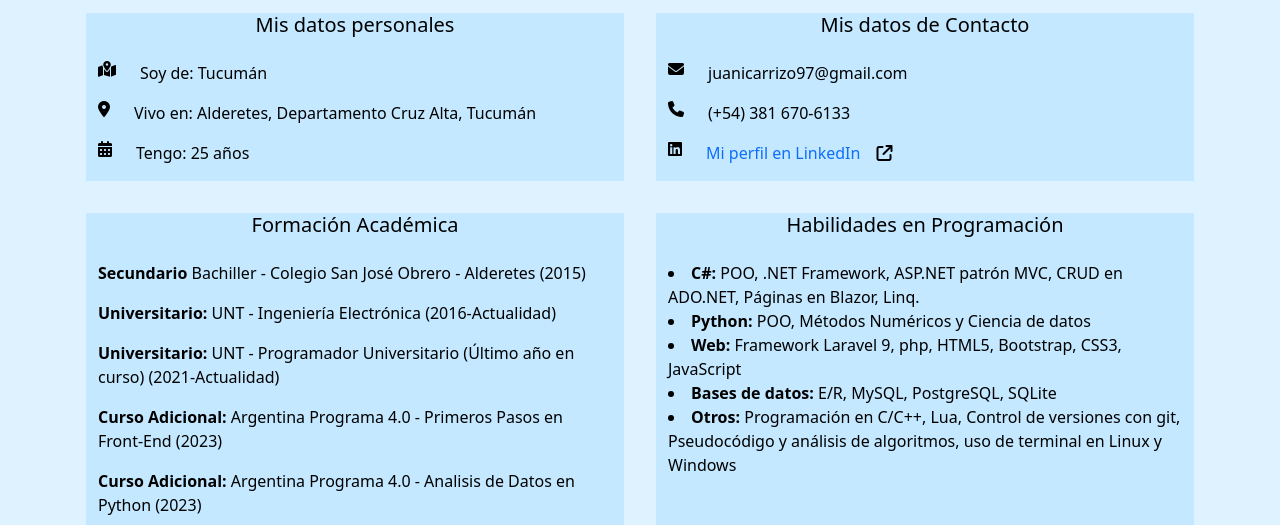
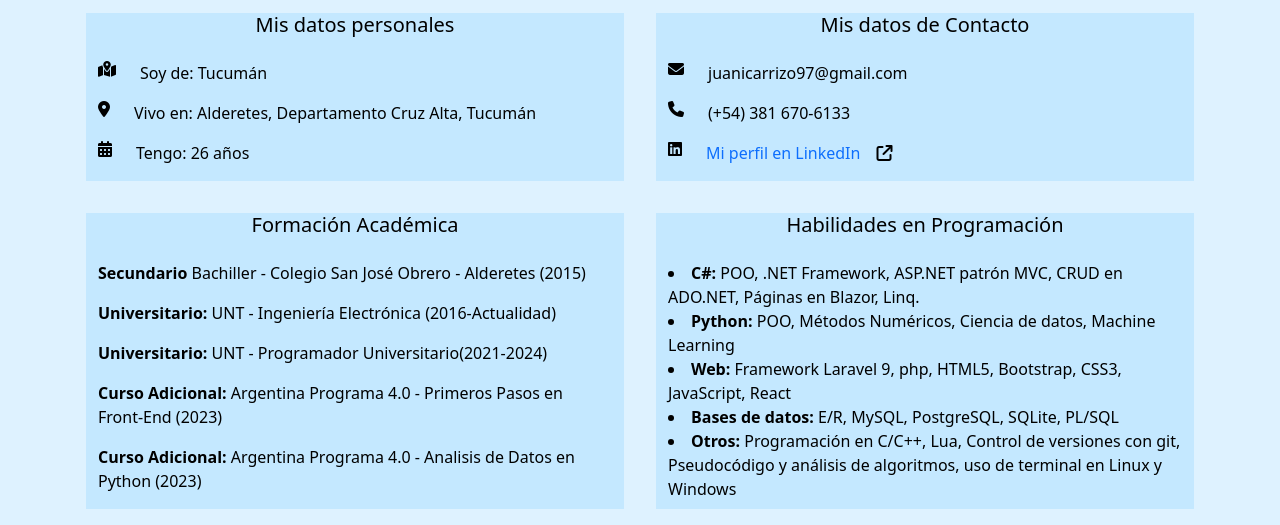
Before and after one commit to juani981/juani981.github.io, a website: page index.html in a window 1280 px wide. Shown: the part 275-800 px from the top of the page. Drawn offline with nearby package versions, Linux system fonts and the light colour scheme.

Commit message:
información personal y experiencia actualizadas

```diff
--- a/index.html
+++ b/index.html
@@ -99,7 +99,7 @@
             </ul>
             <ul class="row list-unstyled text-left">
                 <li class="col-auto fa-solid fa-calendar-days"></li>
-                <li class="col text-start" id="edad">Tengo: 25 años</li>
+                <li class="col text-start" id="edad">Tengo: 26 años</li>
             </ul>
         </article>
         <article class="col-md columnas-decoradas" id="redes-sociales">
@@ -125,16 +125,16 @@
             <h5 class="text-center">Formación Académica</h5>
             <p><strong>Secundario</strong> Bachiller - Colegio San José Obrero - Alderetes (2015)</p>
             <p><strong>Universitario:</strong> UNT - Ingeniería Electrónica (2016-Actualidad)</p>
-            <p><strong>Universitario:</strong> UNT - Programador Universitario (Último año en curso) (2021-Actualidad)</p>
+            <p><strong>Universitario:</strong> UNT - Programador Universitario(2021-2024)</p>
             <p><strong>Curso Adicional:</strong> Argentina Programa 4.0 - Primeros Pasos en Front-End (2023)</p>
             <p><strong>Curso Adicional:</strong> Argentina Programa 4.0 - Analisis de Datos en Python (2023)</p>
         </article>
         <article class="col-md columnas-decoradas" id="Formacion-academica">
             <h5 class="text-center">Habilidades en Programación</h5>
             <li><strong>C#:</strong> POO, .NET Framework, ASP.NET patrón MVC, CRUD en ADO.NET, Páginas en Blazor, Linq.</li>
-            <li><strong>Python:</strong> POO, Métodos Numéricos y Ciencia de datos</li>
-            <li><strong>Web:</strong> Framework Laravel 9, php, HTML5, Bootstrap, CSS3, JavaScript</li>
-            <li><strong>Bases de datos:</strong> E/R, MySQL, PostgreSQL, SQLite</li>
+            <li><strong>Python:</strong> POO, Métodos Numéricos, Ciencia de datos, Machine Learning</li>
+            <li><strong>Web:</strong> Framework Laravel 9, php, HTML5, Bootstrap, CSS3, JavaScript, React</li>
+            <li><strong>Bases de datos:</strong> E/R, MySQL, PostgreSQL, SQLite, PL/SQL</li>
             <li><strong>Otros:</strong> Programación en C/C++, Lua, Control de versiones con git, Pseudocódigo y análisis de algoritmos, uso de terminal en Linux y Windows</li>
         </article>
     </section>
```
